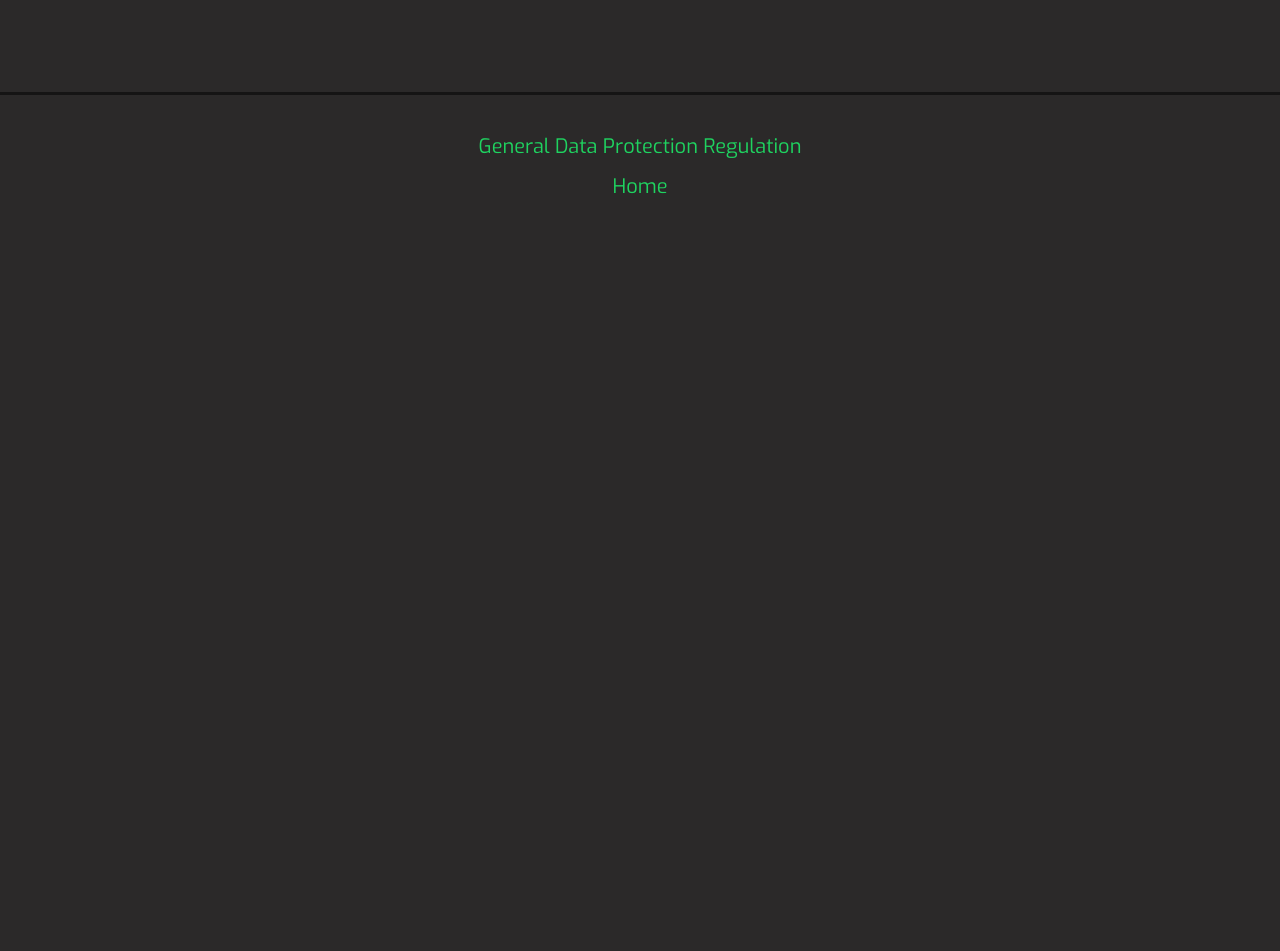
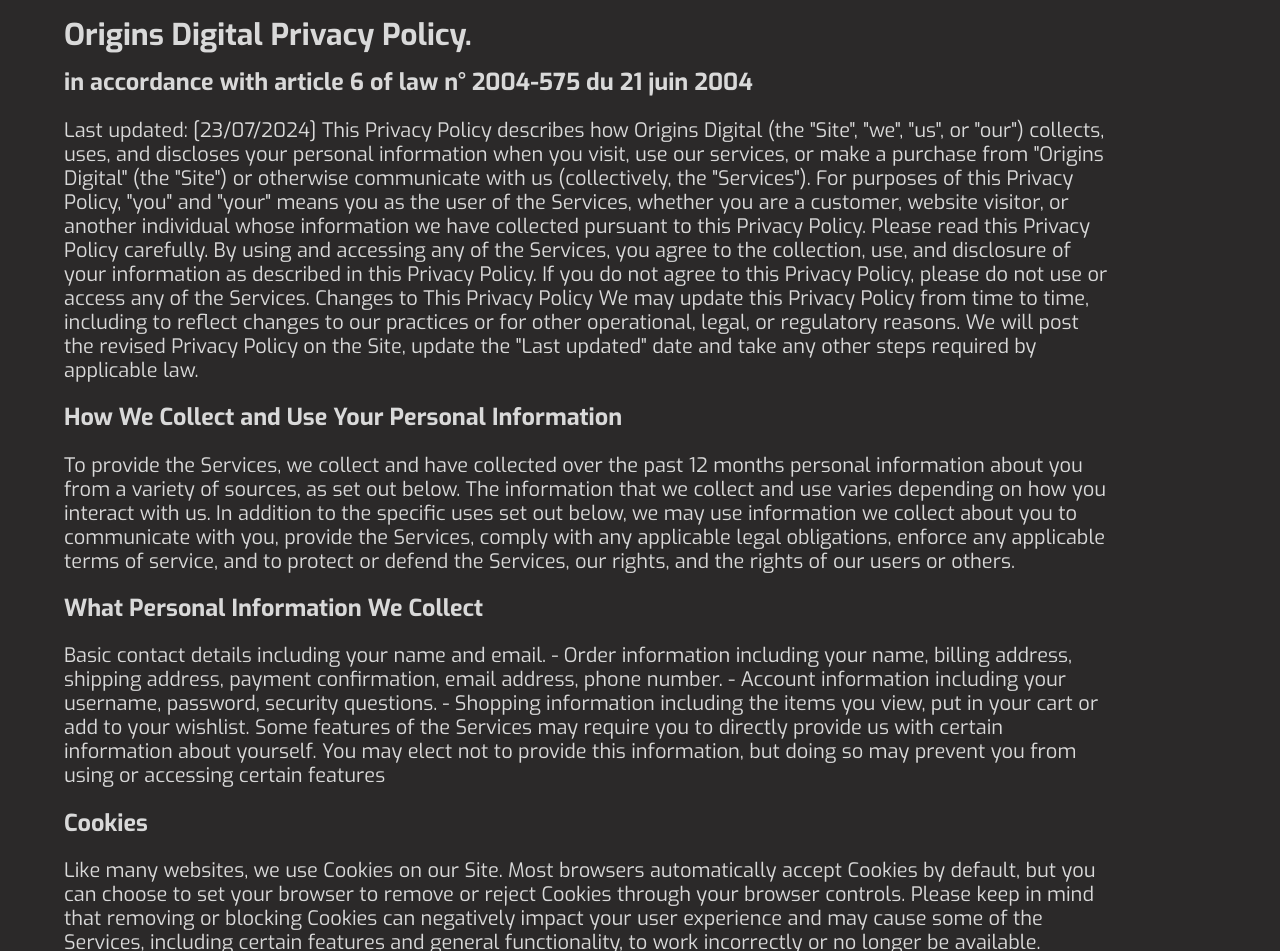
Before and after one commit to WildCodeSchool-2024-02/WildCodeSchool-2024-02-JS-Remote-JavaScrypte-P3-DigiCode, a React (Vite) app in the folder client/: page /rgpd in a window 1280 px wide. Shown: the part 141-1092 px from the top of the page. Before the commit the page ends 800 px from the top, so only its background shows below. Built offline with nearby package versions, Linux system fonts and the light colour scheme; no server answers.

Commit message:
fix: add rgpd policy

```diff
--- a/client/src/pages/rgpdpage/rgpdPage.jsx
+++ b/client/src/pages/rgpdpage/rgpdPage.jsx
@@ -1,3 +1,70 @@
-export default function RgpdPage(){
-    return (<h1> RGPD </h1>)
+export default function RgpdPage() {
+  return (
+    <>
+      <h1> RGPD </h1>
+      <section>
+        <h2> Origins Digital Privacy Policy. </h2>
+        <h3>in accordance with article 6 of law n° 2004-575 du 21 juin 2004</h3>
+        <p>
+          Last updated: [23/07/2024] This Privacy Policy describes how Origins
+          Digital (the "Site", "we", "us", or "our") collects, uses, and
+          discloses your personal information when you visit, use our services,
+          or make a purchase from "Origins Digital" (the "Site") or otherwise
+          communicate with us (collectively, the "Services"). For purposes of
+          this Privacy Policy, "you" and "your" means you as the user of the
+          Services, whether you are a customer, website visitor, or another
+          individual whose information we have collected pursuant to this
+          Privacy Policy. Please read this Privacy Policy carefully. By using
+          and accessing any of the Services, you agree to the collection, use,
+          and disclosure of your information as described in this Privacy
+          Policy. If you do not agree to this Privacy Policy, please do not use
+          or access any of the Services. Changes to This Privacy Policy We may
+          update this Privacy Policy from time to time, including to reflect
+          changes to our practices or for other operational, legal, or
+          regulatory reasons. We will post the revised Privacy Policy on the
+          Site, update the "Last updated" date and take any other steps required
+          by applicable law.
+        </p>
+
+        <h3>How We Collect and Use Your Personal Information</h3>
+        <p>
+          To provide the Services, we collect and have collected over the past
+          12 months personal information about you from a variety of sources, as
+          set out below. The information that we collect and use varies
+          depending on how you interact with us. In addition to the specific
+          uses set out below, we may use information we collect about you to
+          communicate with you, provide the Services, comply with any applicable
+          legal obligations, enforce any applicable terms of service, and to
+          protect or defend the Services, our rights, and the rights of our
+          users or others.
+        </p>
+
+        <h3>What Personal Information We Collect</h3>
+
+        <p>
+          Basic contact details including your name and email. - Order
+          information including your name, billing address, shipping address,
+          payment confirmation, email address, phone number. - Account
+          information including your username, password, security questions. -
+          Shopping information including the items you view, put in your cart or
+          add to your wishlist. Some features of the Services may require you to
+          directly provide us with certain information about yourself. You may
+          elect not to provide this information, but doing so may prevent you
+          from using or accessing certain features
+        </p>
+        <h3>Cookies</h3>
+        <p>
+          Like many websites, we use Cookies on our Site. Most browsers
+          automatically accept Cookies by default, but you can choose to set
+          your browser to remove or reject Cookies through your browser
+          controls. Please keep in mind that removing or blocking Cookies can
+          negatively impact your user experience and may cause some of the
+          Services, including certain features and general functionality, to
+          work incorrectly or no longer be available. Additionally, blocking
+          Cookies may not completely prevent how we share information with third
+          parties such as our advertising partners.
+        </p>
+      </section>
+    </>
+  );
 }
```
